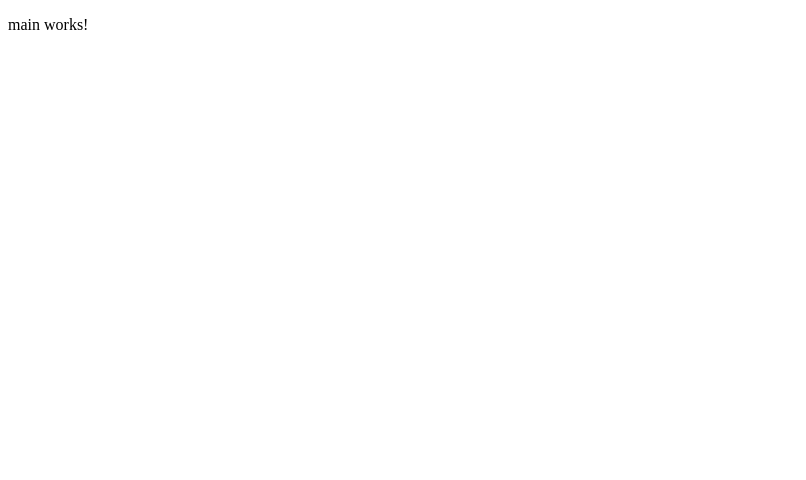
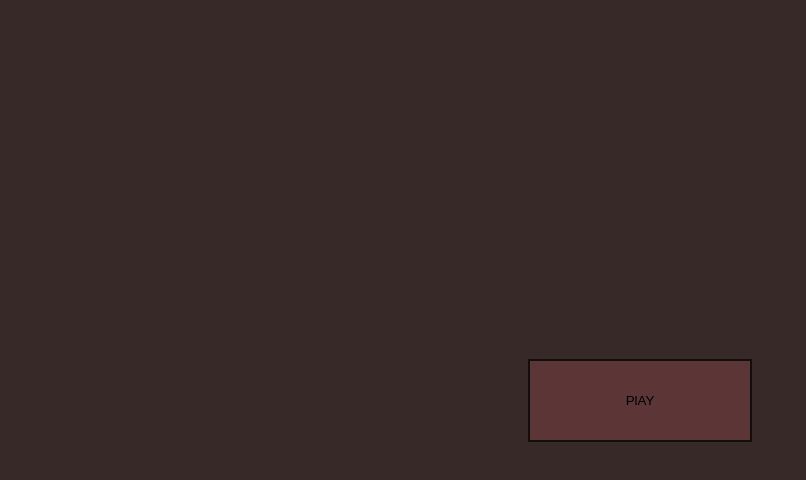
Before and after one commit to vlad-shkv/World-of-Gachi, an Angular app in the folder front/: page / in a window 1280 px wide. Shown: the top 480 px of the page, without its empty margins (0-806 px from the left). Built offline with nearby package versions, Linux system fonts and the light colour scheme.

Commit message:
feat: add layout structure

```diff
--- a/front/src/app/app.routes.ts
+++ b/front/src/app/app.routes.ts
@@ -2,10 +2,12 @@ import { Routes } from '@angular/router';
 import { MainComponent } from './pages/main/main.component';
 import { P404Component } from './pages/p404/p404.component';
 import { AboutComponent } from './pages/about/about.component';
+import { GameComponent } from './pages/game/game.component';
 
 export const routes: Routes = [
     {path: '', component: MainComponent},
     {path: 'about', component: AboutComponent},
     {path: 'p404', component: P404Component},
+    {path: 'game', component: GameComponent},
     {path: '**', redirectTo: "/p404"},
 ];
--- /dev/null
+++ b/front/src/app/pages/game/game.component.html
@@ -0,0 +1,6 @@
+<div class="page">
+    <div class="big"></div>
+    <div class="chat-panel">
+
+    </div>
+</div>
--- /dev/null
+++ b/front/src/app/pages/game/game.component.scss
@@ -0,0 +1,9 @@
+.big {
+    width: 100%;
+}
+
+.chat-panel {
+    width: 15rem;
+    background-color: rgb(120, 79, 79);
+    height: 100vh;
+}
--- a/front/src/app/pages/main/main.component.html
+++ b/front/src/app/pages/main/main.component.html
@@ -1 +1,5 @@
-<p>main works!</p>
+<div class="page">
+    <button class="play" routerLink="/game">
+        PlAY
+    </button>
+</div>
--- a/front/src/app/pages/main/main.component.scss
+++ b/front/src/app/pages/main/main.component.scss
@@ -0,0 +1,5 @@
+.play {
+    padding: 2rem 6rem;
+    border: 2px solid rgb(20, 13, 13);
+    background-color: rgb(92, 54, 54);
+}
--- a/front/src/app/pages/main/main.component.ts
+++ b/front/src/app/pages/main/main.component.ts
@@ -1,12 +1,15 @@
 import { Component } from '@angular/core';
+import { RouterLink } from '@angular/router';
 
 @Component({
   selector: 'app-main',
   standalone: true,
-  imports: [],
+  imports: [RouterLink],
   templateUrl: './main.component.html',
   styleUrl: './main.component.scss'
 })
 export class MainComponent {
+  play() {
 
+  }
 }
--- a/front/src/styles.scss
+++ b/front/src/styles.scss
@@ -1 +1,14 @@
-/* You can add global styles to this file, and also import other style files */
+body {
+    padding: 0;
+    margin: 0;
+    background-color: rgb(56, 41, 41);
+    min-height: 100vh;
+}
+
+.page {
+    background-color: rgb(56, 41, 41);
+    display: flex;
+    align-items: center;
+    justify-content: center;
+    min-height: 100vh;
+}
```
Also changed, not shown: front/src/app/pages/game/game.component.ts (added, +12 -0 lines), 1 other file (tests, documents, lock files or other folders).
